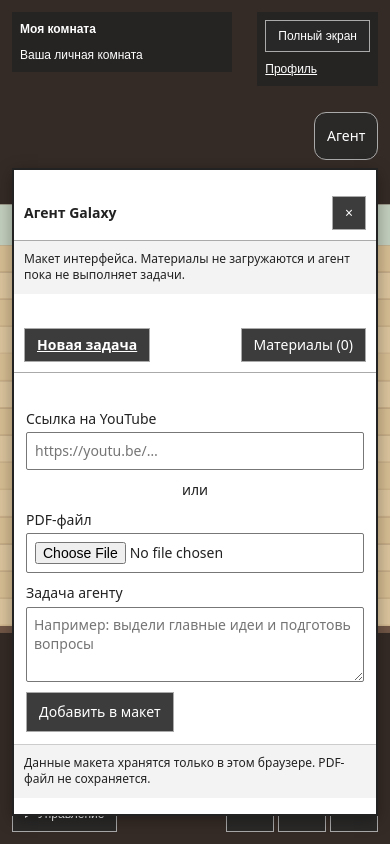
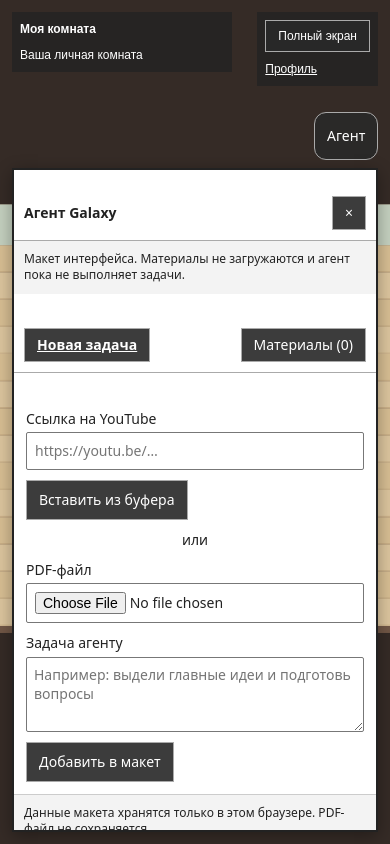
Before and after one commit to Lunat1t/GalaxyHub, a Next.js app: page / in a window 390 px wide. Both pictures are taken after a click on the button "Агент". Built offline with nearby package versions, Linux system fonts and the light colour scheme.

Commit message:
Improve mobile agent link entry

```diff
--- a/src/components/personal-room/agent-mock.tsx
+++ b/src/components/personal-room/agent-mock.tsx
@@ -59,6 +59,14 @@ export default function AgentMock() {
     if (notice === id) setNotice(null);
   }
 
+  async function pasteLink() {
+    try {
+      const value = await navigator.clipboard.readText();
+      setUrl(value.trim()); setFile(null); setError('');
+      if (fileInput.current) fileInput.current.value = '';
+    } catch { setError('Буфер обмена недоступен. Вставьте ссылку в поле вручную.'); }
+  }
+
   const active = materials.find(item => item.id === selected);
   return <div className="agent-mock" onKeyDown={event => { event.stopPropagation(); if (event.key === 'Escape') setOpen(false); }}>
     {notice && !open && <button className="agent-mock-notice" onClick={() => { setOpen(true); setTab('materials'); setSelected(notice); setNotice(null); }}>
@@ -73,6 +81,7 @@ export default function AgentMock() {
       <nav aria-label="Разделы агента"><button aria-current={tab === 'new' ? 'page' : undefined} onClick={() => setTab('new')}>Новая задача</button><button aria-current={tab === 'materials' ? 'page' : undefined} onClick={() => setTab('materials')}>Материалы ({materials.length})</button></nav>
       {tab === 'new' ? <form onSubmit={addMaterial} className="agent-mock-form">
         <label>Ссылка на YouTube<input type="url" value={url} onChange={event => setUrl(event.target.value)} placeholder="https://youtu.be/…" /></label>
+        <button type="button" onClick={() => void pasteLink()}>Вставить из буфера</button>
         <span>или</span>
         <label>PDF-файл<input ref={fileInput} type="file" accept="application/pdf,.pdf" onChange={event => setFile(event.target.files?.[0] || null)} /></label>
         <label>Задача агенту<textarea value={task} onChange={event => setTask(event.target.value)} rows={3} placeholder="Например: выдели главные идеи и подготовь вопросы" /></label>
```
Also changed, not shown: 1 other file (tests, documents, lock files or other folders).
